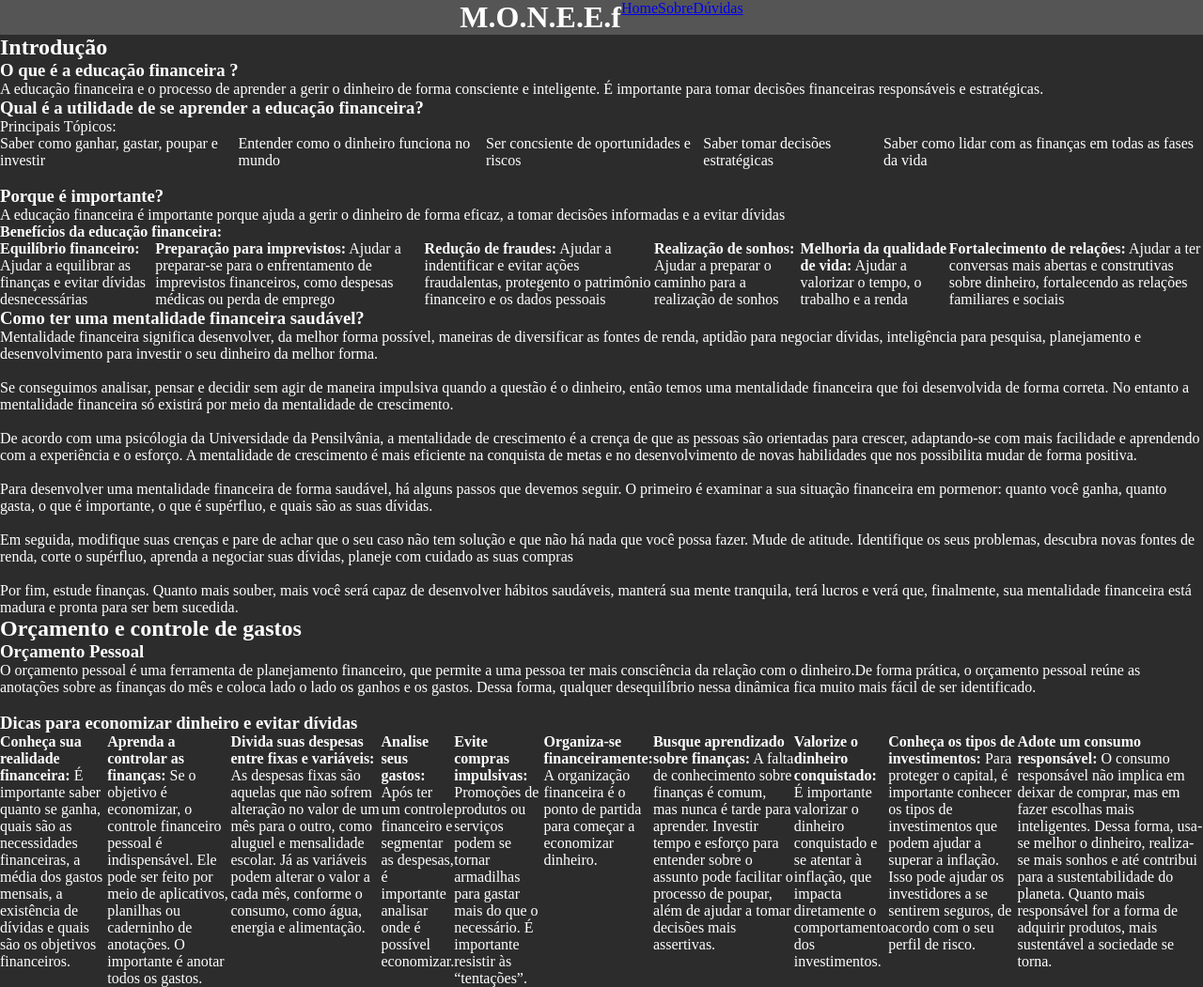
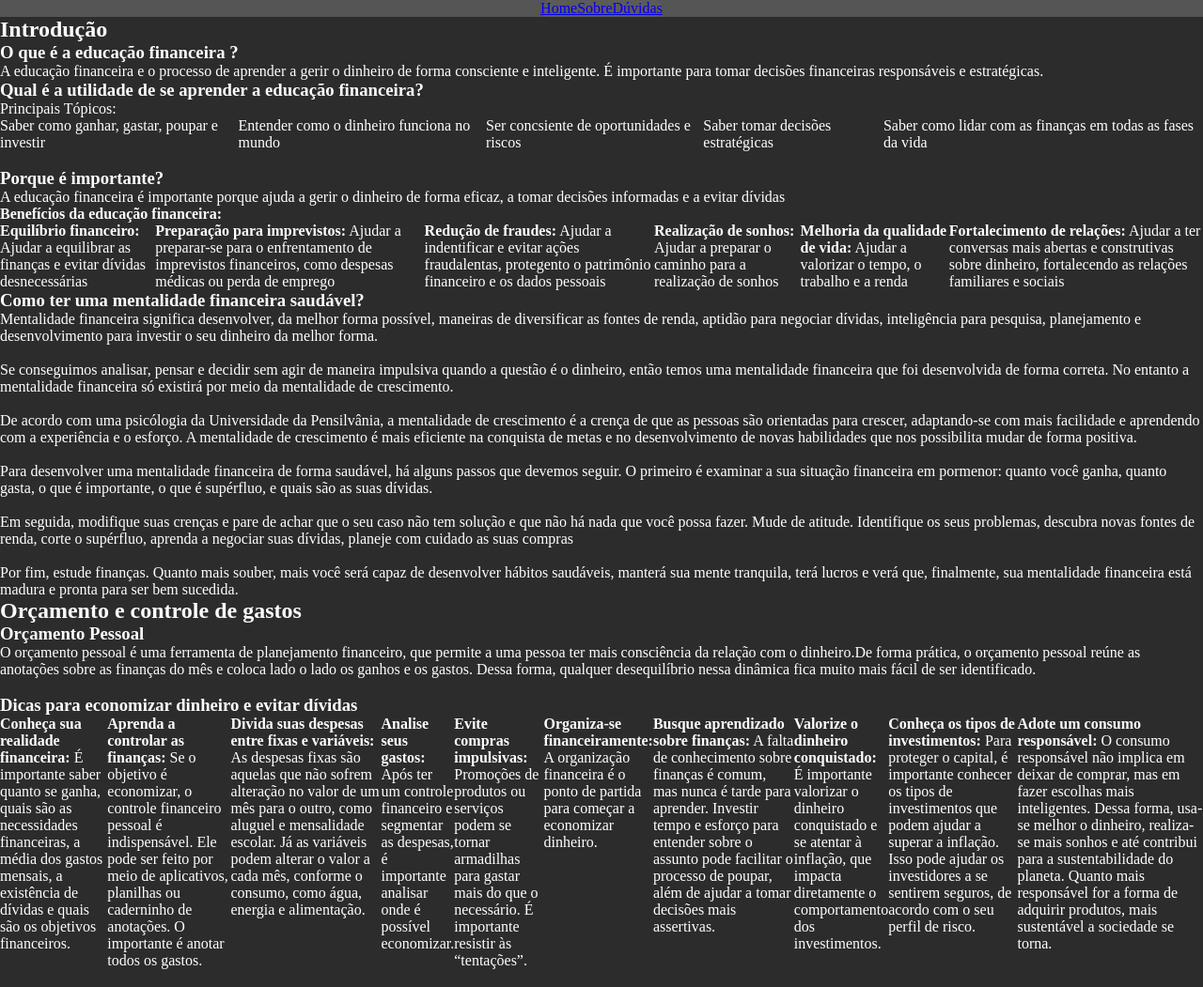
Before and after one commit to wendellcs/hackathon-ctrlyoung, a plain HTML site: page index.html in a window 1280 px wide. Shown: the whole page at 94% size. Drawn offline with Linux system fonts and the light colour scheme.

Commit message:
css+html da barra de navegação (não acabado)

```diff
--- a/css/style.css
+++ b/css/style.css
@@ -7,12 +7,16 @@ body{
 header{
     background-color: #555555;
     color: white;
+}
+
+.nav_bar{
+    background-color: #5B5B5B;
+    border-radius: 12px;
 
 }
 
 main{
     color: white;
-    justify-self: center;
 }
 
 #menu{
@@ -21,7 +25,6 @@ main{
     display: flex;
 
 }
-
 
 a{
 
--- a/index.html
+++ b/index.html
@@ -8,7 +8,7 @@
 </head>
 <body>
     <header id="menu">
-        <h1>M.O.N.E.E.f</h1>
+        <img src="" alt="" class="nav_logo"/>
         <nav class="nav_bar">
             <ul>
                 <li><a href="#">Home</a></li>
```
